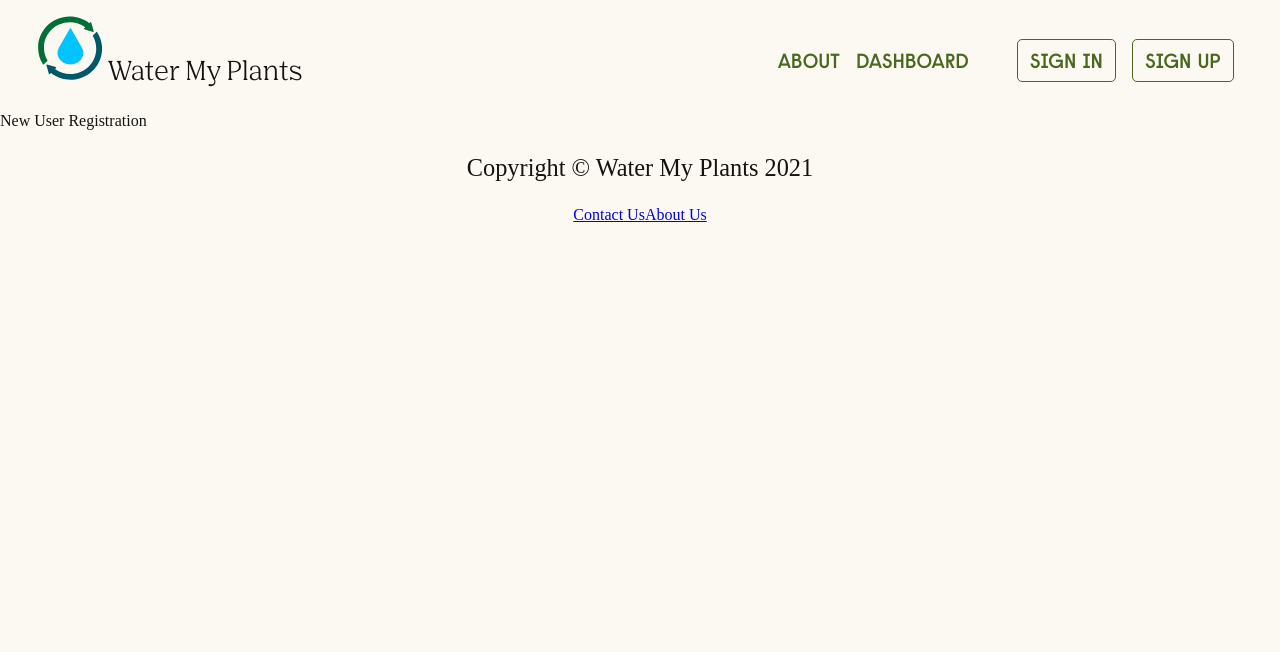
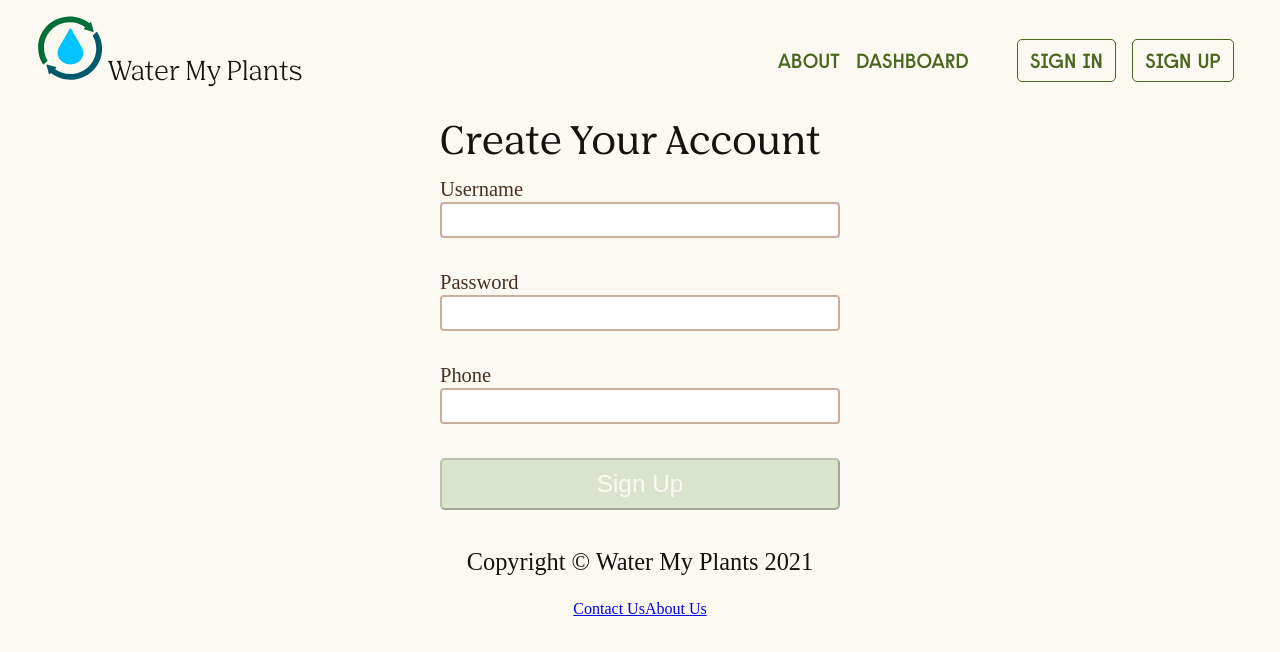
Before and after one commit to christophersutton/client, a React (Create React App) app: page /register in a window 1280 px wide. Shown: the top 652 px of the page. Built offline with nearby package versions, Linux system fonts and the light colour scheme.

Commit message:
registration form

```diff
--- a/src/components/auth/Register.js
+++ b/src/components/auth/Register.js
@@ -1,5 +1,34 @@
-import React, { useState } from "react";
+import React from "react";
+import { Link } from "react-router-dom";
+import registerFormSchema from "./validation/registerFormSchema";
+import FormBuilder from "../utils/FormBuilder";
 
-export default function Login() {
-  return <div>New User Registration</div>;
+export default function Register() {
+  const fields = [
+    { id: "username", type: "text", label: "Username" },
+    { id: "password", type: "text", label: "Password" },
+    { id: "phone", type: "text", label: "Phone" },
+  ];
+
+  let init = {};
+  fields.forEach((field) => (init[field.id] = ""));
+
+  const submit = (e) => {
+    e.preventDefault();
+    // post login code here
+  };
+
+  return (
+    <div className="form-container">
+      <h2>Create Your Account</h2>
+      <form onSubmit={submit}>
+        <FormBuilder
+          fields={fields}
+          init={init}
+          submitText="Sign Up"
+          validationSchema={registerFormSchema}
+        />
+      </form>
+    </div>
+  );
 }
--- /dev/null
+++ b/src/components/auth/validation/registerFormSchema.js
@@ -0,0 +1,15 @@
+import * as Yup from "yup";
+
+const registerFormSchema = Yup.object().shape({
+  username: Yup.string()
+      .required("Please enter username")
+  ,
+  password: Yup.string()
+    .required("Please enter password")
+    .min(6, "Password must be more than 6 characters"),
+    phone: Yup.string()
+    .required("Please enter a phone number")
+    .min(10, "Please neter a valid phone number"),
+});
+
+export default registerFormSchema;
```
